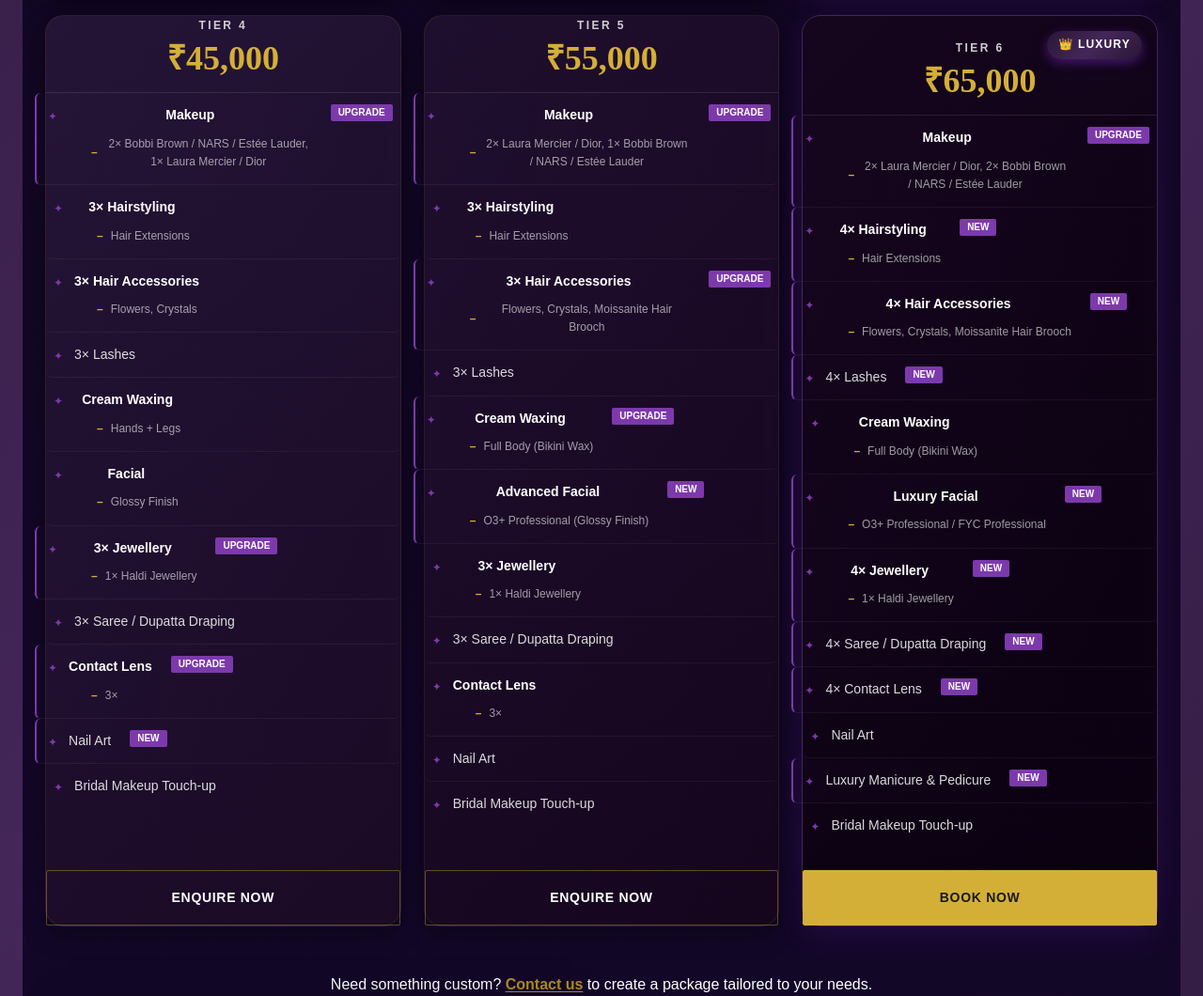
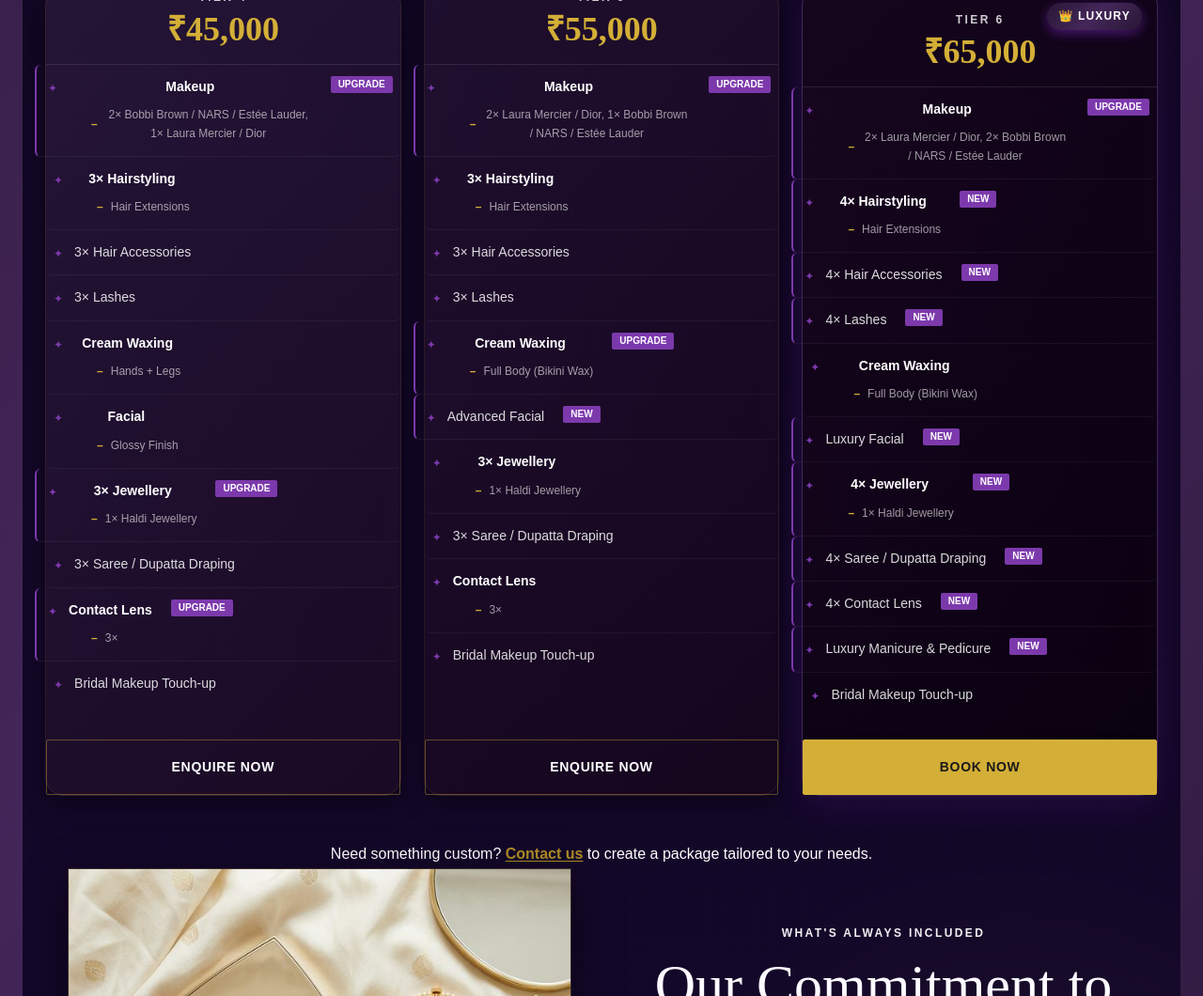
Before and after one commit to Rajp2002/sundaramBridal, a website built with Vite: page services.html in a window 1280 px wide. Shown: the part 1497-2557 px from the top of the page at 94% size. Built offline with nearby package versions, Linux system fonts and the light colour scheme; a web font is replaced by a local one.

Commit message:
feat: update Engagement packages to Engagement / Baby Shower

```diff
--- a/js/form.js
+++ b/js/form.js
@@ -318,11 +318,11 @@ function initServiceDropdown() {
 
     if (pricing.engagement && pricing.engagement.items) {
         const optgroup = document.createElement('optgroup');
-        optgroup.label = 'Engagement Packages';
+        optgroup.label = 'Engagement / Baby Shower Packages';
         pricing.engagement.items.forEach((pkg, index) => {
             const option = document.createElement('option');
             option.value = `engagement-tier-${index + 1}`;
-            option.textContent = `Engagement ${pkg.name} (${pkg.price})`;
+            option.textContent = `Engagement / Baby Shower ${pkg.name} (${pkg.price})`;
             optgroup.appendChild(option);
         });
         serviceSelect.appendChild(optgroup);
--- a/services.html
+++ b/services.html
@@ -81,7 +81,7 @@
             <!-- Package Category Tabs -->
             <div class="pkg-tabs" id="pkgTabs">
                 <button class="pkg-tab is-active" data-pkg="bridal">Bridal</button>
-                <button class="pkg-tab" data-pkg="engagement">Engagement</button>
+                <button class="pkg-tab" data-pkg="engagement">Engagement / Baby Shower</button>
                 <button class="pkg-tab" data-pkg="sider">Sider</button>
             </div>
 
--- a/src/config/content.js
+++ b/src/config/content.js
@@ -197,7 +197,7 @@ export const siteConfig = {
                     features: [
                         { text: 'Makeup', detail: '2× MAC, 1× Bobbi Brown / NARS / Estée Lauder' },
                         { text: '3× Hairstyling', detail: 'Hair Extensions' },
-                        { text: '3× Hair Accessories', detail: 'Flowers, Crystals' },
+                        { text: '3× Hair Accessories' },
                         { text: '3× Lashes' },
                         { text: 'Cream Waxing', detail: 'Hands + Legs' },
                         { text: 'Facial', detail: 'As per skin type' },
@@ -215,7 +215,7 @@ export const siteConfig = {
                     features: [
                         { text: 'Makeup', detail: '2× Bobbi Brown / NARS / Estée Lauder, 1× MAC' },
                         { text: '3× Hairstyling', detail: 'Hair Extensions' },
-                        { text: '3× Hair Accessories', detail: 'Flowers, Crystals' },
+                        { text: '3× Hair Accessories' },
                         { text: '3× Lashes' },
                         { text: 'Cream Waxing', detail: 'Hands + Legs' },
                         { text: 'Facial', detail: 'Glossy Finish' },
@@ -231,14 +231,13 @@ export const siteConfig = {
                     features: [
                         { text: 'Makeup', detail: '2× Bobbi Brown / NARS / Estée Lauder, 1× Laura Mercier / Dior' },
                         { text: '3× Hairstyling', detail: 'Hair Extensions' },
-                        { text: '3× Hair Accessories', detail: 'Flowers, Crystals' },
+                        { text: '3× Hair Accessories' },
                         { text: '3× Lashes' },
                         { text: 'Cream Waxing', detail: 'Hands + Legs' },
                         { text: 'Facial', detail: 'Glossy Finish' },
                         { text: '3× Jewellery', detail: '1× Haldi Jewellery' },
                         { text: '3× Saree / Dupatta Draping' },
                         { text: 'Contact Lens', detail: '3×' },
-                        { text: 'Nail Art' },
                         { text: 'Bridal Makeup Touch-up' }
                     ]
                 },
@@ -248,14 +247,13 @@ export const siteConfig = {
                     features: [
                         { text: 'Makeup', detail: '2× Laura Mercier / Dior, 1× Bobbi Brown / NARS / Estée Lauder' },
                         { text: '3× Hairstyling', detail: 'Hair Extensions' },
-                        { text: '3× Hair Accessories', detail: 'Flowers, Crystals, Moissanite Hair Brooch' },
+                        { text: '3× Hair Accessories' },
                         { text: '3× Lashes' },
                         { text: 'Cream Waxing', detail: 'Full Body (Bikini Wax)' },
-                        { text: 'Advanced Facial', detail: 'O3+ Professional (Glossy Finish)' },
+                        { text: 'Advanced Facial' },
                         { text: '3× Jewellery', detail: '1× Haldi Jewellery' },
                         { text: '3× Saree / Dupatta Draping' },
                         { text: 'Contact Lens', detail: '3×' },
-                        { text: 'Nail Art' },
                         { text: 'Bridal Makeup Touch-up' }
                     ]
                 },
@@ -267,14 +265,13 @@ export const siteConfig = {
                     features: [
                         { text: 'Makeup', detail: '2× Laura Mercier / Dior, 2× Bobbi Brown / NARS / Estée Lauder' },
                         { text: '4× Hairstyling', detail: 'Hair Extensions' },
-                        { text: '4× Hair Accessories', detail: 'Flowers, Crystals, Moissanite Hair Brooch' },
+                        { text: '4× Hair Accessories' },
                         { text: '4× Lashes' },
                         { text: 'Cream Waxing', detail: 'Full Body (Bikini Wax)' },
-                        { text: 'Luxury Facial', detail: 'O3+ Professional / FYC Professional' },
+                        { text: 'Luxury Facial' },
                         { text: '4× Jewellery', detail: '1× Haldi Jewellery' },
                         { text: '4× Saree / Dupatta Draping' },
                         { text: '4× Contact Lens' },
-                        { text: 'Nail Art' },
                         { text: 'Luxury Manicure & Pedicure' },
                         { text: 'Bridal Makeup Touch-up' }
                     ]
@@ -286,8 +283,8 @@ export const siteConfig = {
         // ✨ ENGAGEMENT PACKAGES
         // ------------------------------------------
         engagement: {
-            sectionTitle: 'Engagement Packages',
-            sectionSubtitle: 'Shine at your ring ceremony',
+            sectionTitle: 'Engagement / Baby Shower Packages',
+            sectionSubtitle: 'Shine at your ring ceremony / baby shower',
             items: [
                 {
                     name: 'Tier 1',
@@ -299,7 +296,7 @@ export const siteConfig = {
                         { text: 'Hair Accessories' },
                         { text: 'Eye Lashes' },
                         { text: 'Dupatta Draping' },
-                        { text: 'Contact Lens' }
+                        { text: 'Jewellery' }
                     ]
                 },
                 {
@@ -312,7 +309,7 @@ export const siteConfig = {
                         { text: 'Hair Accessories' },
                         { text: 'Eye Lashes' },
                         { text: 'Dupatta Draping' },
-                        { text: 'Contact Lens' }
+                        { text: 'Jewellery' }
                     ]
                 },
                 {
@@ -322,11 +319,11 @@ export const siteConfig = {
                         { text: 'Makeup', detail: 'Bobbi Brown / NARS / Estée Lauder' },
                         { text: 'International Hairstyling' },
                         { text: 'Hair Extensions' },
-                        { text: 'Hair Accessories', detail: 'Flowers and Crystal' },
+                        { text: 'Hair Accessories' },
                         { text: 'Eye Lashes' },
                         { text: 'Dupatta Draping' },
-                        { text: 'Contact Lens' },
-                        { text: 'Facial', detail: 'FYC Professional' }
+                        { text: 'Jewellery' },
+                        { text: 'Contact Lens' }
                     ]
                 },
                 {
@@ -338,13 +335,11 @@ export const siteConfig = {
                         { text: 'Makeup', detail: 'Dior / Laura Mercier' },
                         { text: 'International Hairstyling' },
                         { text: 'Hair Extensions' },
-                        { text: 'Hair Accessories', detail: 'Flowers and Crystal' },
+                        { text: 'Hair Accessories' },
                         { text: 'Eye Lashes' },
                         { text: 'Dupatta Draping' },
-                        { text: 'Contact Lens' },
-                        { text: 'Facial', detail: 'O3+ Professional' },
-                        { text: 'Glossy Finish' },
-                        { text: 'Waxing', detail: 'Hands and Half Legs' }
+                        { text: 'Jewellery' },
+                        { text: 'Contact Lens' }
                     ]
                 }
             ]
@@ -369,50 +364,53 @@ export const siteConfig = {
                     name: 'Tier 2',
                     price: '₹3,500',
                     features: [
-                        { text: 'Makeup', detail: 'MAC / HUDA' },
+                        { text: 'Makeup', detail: 'MAC' },
                         { text: 'Hairstyling', detail: 'Basic' }
                     ]
                 },
                 {
                     name: 'Tier 3',
+                    price: '₹4,500',
+                    features: [
+                        { text: 'Makeup', detail: 'HUDA' },
+                        { text: 'Hairstyling', detail: 'Basic' }
+                    ]
+                },
+                {
+                    name: 'Tier 4',
                     price: '₹5,500',
                     features: [
                         { text: 'Makeup', detail: 'Bobbi Brown / Nars / Estée Lauder' },
                         { text: 'Hairstyling', detail: 'Basic' },
-                        { text: 'Hair Extensions' },
                         { text: 'Dupatta Draping' }
                     ]
                 },
                 {
-                    name: 'Tier 4',
+                    name: 'Tier 5',
                     price: '₹6,500',
                     features: [
                         { text: 'Makeup', detail: 'Dior / Laura Mercier' },
                         { text: 'Hairstyling' },
-                        { text: 'Hair Extensions' },
                         { text: 'Eye Lashes' },
                         { text: 'Dupatta Draping' }
                     ]
                 },
                 {
-                    name: 'Tier 5',
+                    name: 'Tier 6',
                     price: '₹8,500',
                     features: [
                         { text: 'Makeup', detail: 'Bobbi Brown / NARS / Estée Lauder' },
                         { text: 'Hairstyling' },
                         { text: 'Hair Extensions' },
-                        { text: 'Hair Accessories', detail: 'Real Flowers, Crystal Brooch' },
+                        { text: 'Hair Accessories' },
                         { text: 'Eye Lashes' },
                         { text: 'Eyebrow Threading' },
-                        { text: 'Contact Lens' },
-                        { text: 'Facial', detail: 'FYC Professional' },
-                        { text: 'Glossy Finish' },
-                        { text: 'Waxing', detail: 'Hands and Half Legs' },
+                        { text: 'Jewellery' },
                         { text: 'Saree / Dupatta Draping' }
                     ]
                 },
                 {
-                    name: 'Tier 6',
+                    name: 'Tier 7',
                     price: '₹10,500',
                     featured: true,
                     badge: 'Luxury Sider',
@@ -420,13 +418,9 @@ export const siteConfig = {
                         { text: 'Makeup', detail: 'Dior / Laura Mercier' },
                         { text: 'Hairstyling' },
                         { text: 'Hair Extensions' },
-                        { text: 'Hair Accessories', detail: 'Real Flowers, Crystal Brooch' },
+                        { text: 'Hair Accessories' },
                         { text: 'Eye Lashes' },
-                        { text: 'Eyebrow Threading' },
-                        { text: 'Contact Lens' },
-                        { text: 'Luxury Facial', detail: 'O3+ Professional' },
-                        { text: 'Glossy Finish' },
-                        { text: 'Waxing', detail: 'Hands and Half Legs + Full Face (Hot Wax)' },
+                        { text: 'Jewellery' },
                         { text: 'Saree / Dupatta Draping' }
                     ]
                 }
```
Also changed, not shown: gallery.html (+1 -1 lines).
